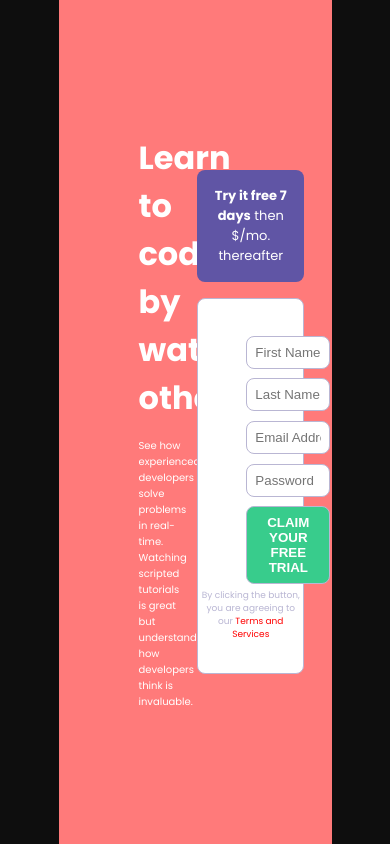
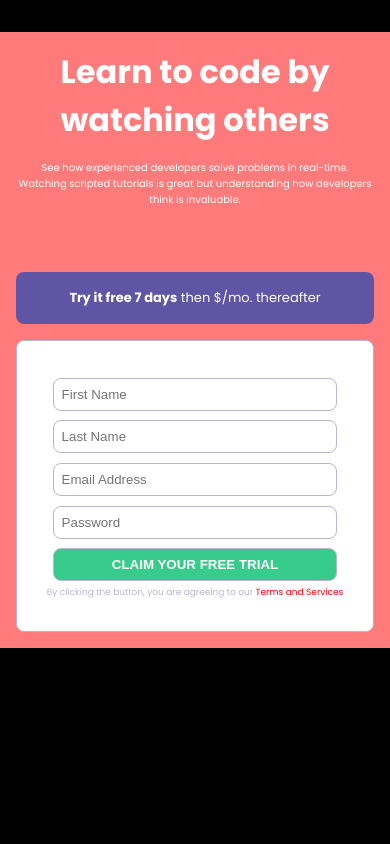
Before and after one commit to Mayowa2020/Registration-Form, a plain HTML site: page index.html in a window 390 px wide. Drawn offline with Linux system fonts and the light colour scheme.

Commit message:
made several changes to the index.html and style.css files to make the web page responsive

```diff
--- a/index.html
+++ b/index.html
@@ -8,7 +8,7 @@
 		<title>Registration Form</title>
 	</head>
 	<body>
-		<main>
+		<main class="container">
 			<div class="leftbar">
 				<h1>Learn to code by watching others</h1>
 				<p>
@@ -20,44 +20,37 @@
 			<div class="rightbar">
 				<p class="top-text"> <strong>Try it free 7 days</strong> then &#36/mo. thereafter</p>
 				<form action="">
-					<div>
 						<input
 							type="text"
 							name="fname"
 							id="fname"
-							placeholder="First Name"
+							placeholder="First Name" required
 						/>
-					</div>
-
-					<div>
 						<input
 							type="text"
 							name="lname"
 							id="lname"
-							placeholder="Last Name"
+							placeholder="Last Name" required
 						/>
-					</div>
-					<div>
 						<input
 							type="email"
 							name="email"
 							id="email"
-							placeholder="Email Address"
+							placeholder="Email Address" required
 						/>
-					</div>
-					<div>
 						<input type="password" name="pword" id=pword"
-						placeholder="Password">
-					</div>
-					<div>
+						placeholder="Password" required>
 						<button type="submit">CLAIM YOUR FREE TRIAL</button>
-					</div>
-					<p class="bottom-text">
+						<p class="bottom-text">
 						By clicking the button, you are agreeing to our
 						<a href="#">Terms and Services</a>
 					</p>
 				</form>
 			</div>
 		</main>
+		<script>document.getElementById("fName").className = document.getElementById("fName").className + " error";  // this adds the error class
+
+			document.getElementById("lName").className = document.getElementById("lName").className.replace(" error", ""); // this removes the error class
+			</script>
 	</body>
 </html>
--- a/style.css
+++ b/style.css
@@ -7,32 +7,22 @@
 }
 
 body {
-	background-color: rgb(14, 14, 14);
+	background-color: black;
 	color: white;
 	font-family: "Poppins", sans-serif;
 }
 
 main {
+	display: grid;
+	grid-template-columns: 1fr 1fr;
+	grid-template-rows: 80vh;
+	align-items: center;
+	justify-items: center;
 	background-color: hsl(0, 100%, 74%);
-	display: flex;
-	align-items: center;
-	margin: 0 auto;
-	height: 100vh;
-	width: 70%;
-}
-
-.leftbar {
-	padding-left: 5rem;
-	/* margin-right: 1rem; */
-}
-
-.rightbar {
-	padding-left: 1rem;
-}
-
-.leftbar,
-.rightbar {
-	width: 45%;
+	width: 80%;
+	margin: 2rem auto;
+	padding: 2rem 7rem;
+	column-gap: 3rem;
 }
 
 form,
@@ -47,13 +37,14 @@ button {
 	padding: 0.5rem;
 	border-radius: 0.5rem;
 	width: 80%;
-	margin: 0.3rem 3rem;
+	margin: 0.3rem 10%;
 }
 
 button {
 	background-color: hsl(154, 59%, 51%);
 	color: white;
 	font-weight: 700;
+	cursor: pointer;
 }
 
 form p {
@@ -88,3 +79,27 @@ form {
 	padding: 2rem 0;
 	border-radius: 0.5rem;
 }
+
+input:focus:invalid {
+	outline: none;
+	border: 1px solid red;
+}
+
+@media only screen and (max-width: 600px) {
+	main {
+		height: 100%;
+		width: 100%;
+		display: block;
+		padding: 1rem;
+		text-align: center;
+	}
+
+	main .leftbar {
+		margin-bottom: 4rem;
+		text-align: center;
+	}
+
+	.bottom-text {
+		margin: 0 1rem;
+	}
+}
```
Also changed, not shown: 1 other file.
